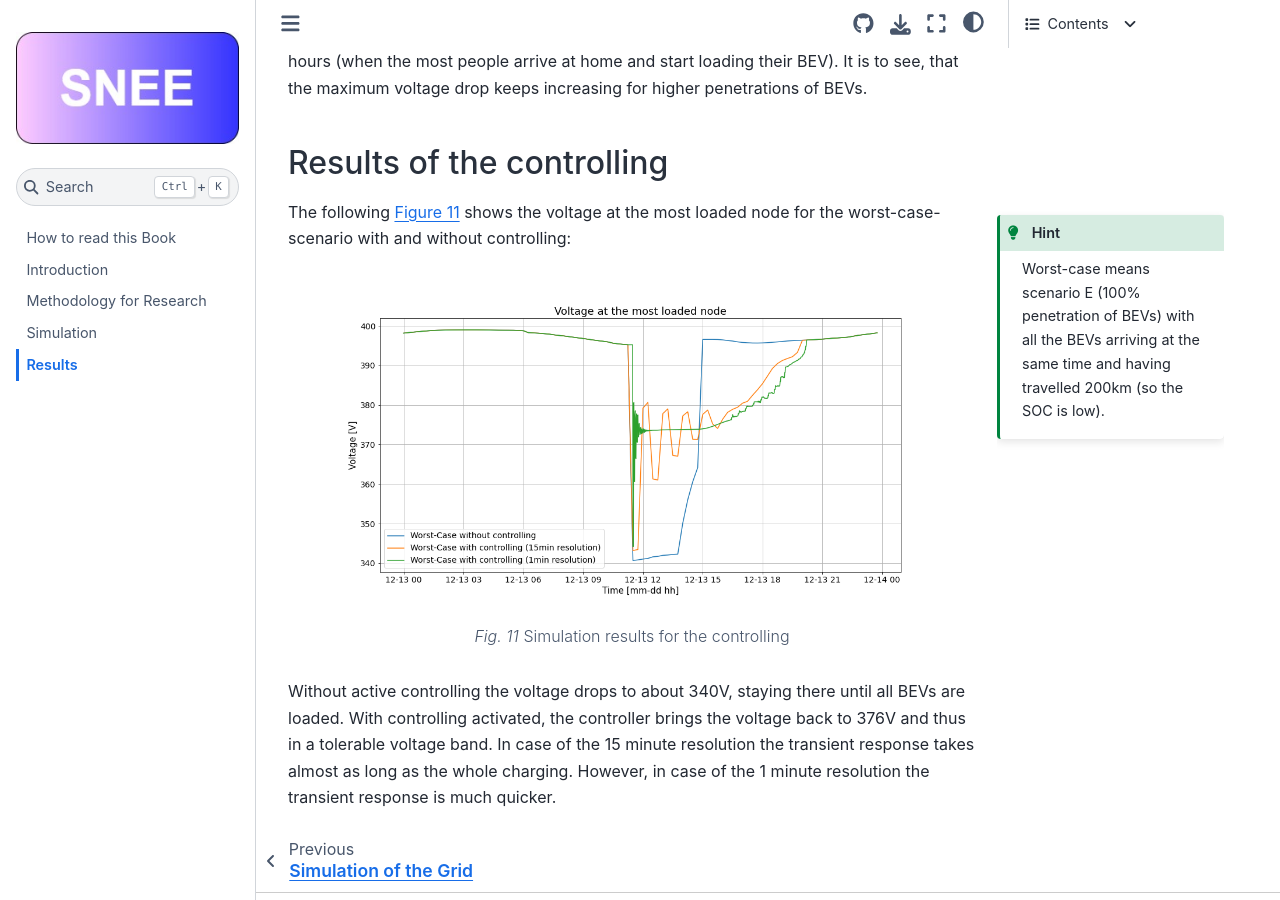
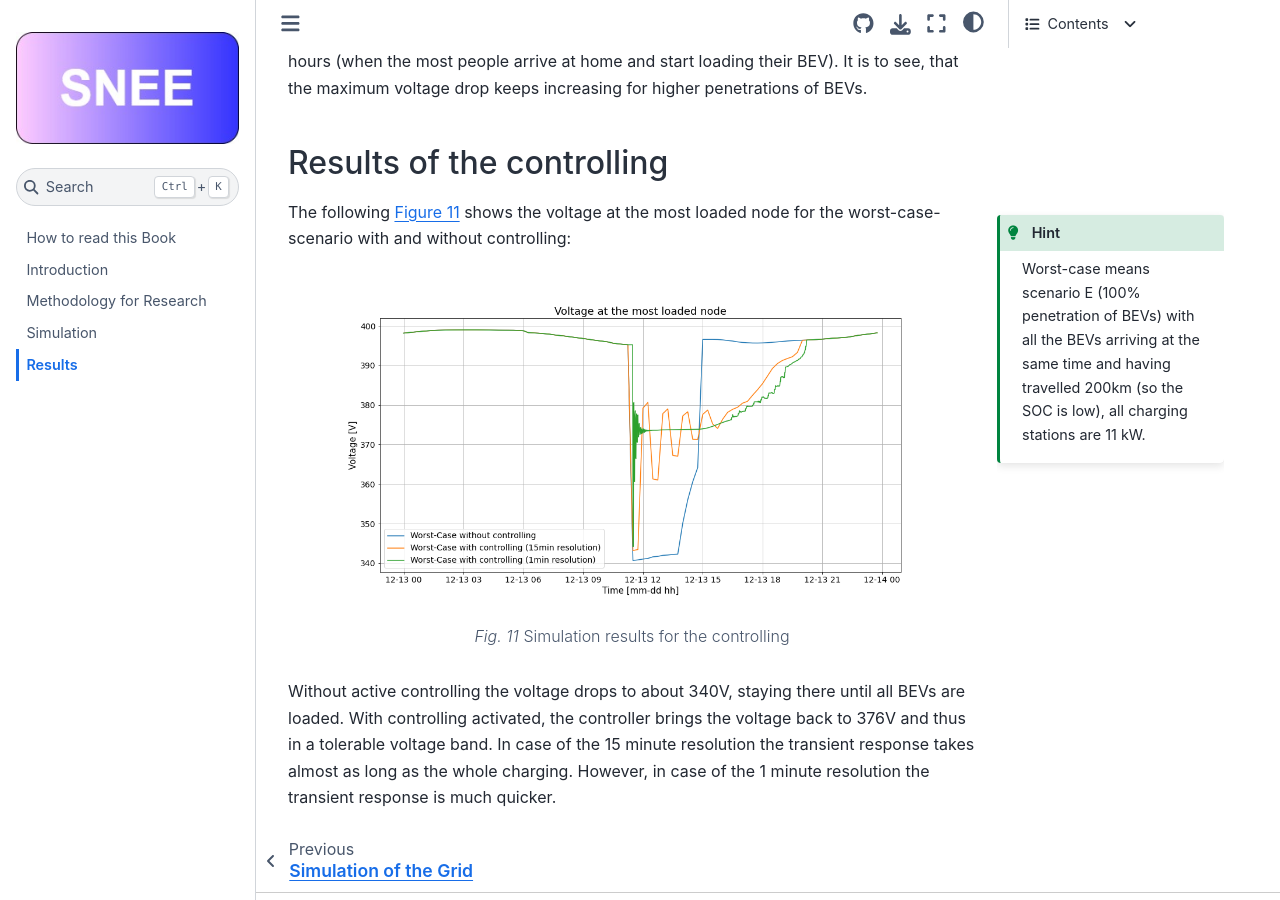
Before and after one commit to AndreGismo/SNEE-Projekt, a Jupyter Book: the page built from results.md, in a window 1280 px wide and 900 px high, scrolled down 2136 px. Built offline with Jupyter Book 1.0.4 settings and Sphinx 7.4.7 and the Sphinx Book theme 1.1.4, drawn with Linux system fonts in a browser that asks for light colours.

Commit message:
Verweise aktualisiert im jupyter book

`````diff
--- a/results.md
+++ b/results.md
@@ -1,7 +1,7 @@
 # Discussion of the Results
 
 
-In this chapter the results of simulating the different [scenarios](tab1) are beeing summarized. In the following the results for each component are discussed. Furthermore the effect of the controlling is discussed.
+In this chapter the results of simulating the different [scenarios](tab2) are beeing summarized. In the following the results for each component are discussed. Furthermore the effect of the controlling is discussed.
 
 
 ## Results of the Transformer
@@ -14,7 +14,7 @@
 
 ```{figure} img/res_trafo.png
 :name: fig8
-:width: 700px
+:width: 900px
 Simulation results for the transformer
 ```
 
@@ -28,7 +28,7 @@
 
 ```{figure} img/res_line.png
 :name: fig9
-:width: 700px
+:width: 900px
 Simulation results for the most loaded line
 ```
 
@@ -42,7 +42,7 @@
 
 ```{figure} img/res_bus.png
 :name: fig10
-:width: 700px
+:width: 900px
 Simulation results for the most loaded nodes
 ```
 
@@ -55,7 +55,7 @@
 ````{margin}
 ```{admonition} Hint
 :class: hint
-Worst-case means scenario E (100% penetration of BEVs) with all the BEVs arriving at the same time and having travelled 200km (so the SOC is low).
+Worst-case means scenario E (100% penetration of BEVs) with all the BEVs arriving at the same time and having travelled 200km (so the SOC is low), all charging stations are 11 kW.
 ```
 ````
 
@@ -63,7 +63,7 @@
 
 ```{figure} img/res_controlling.png
 :name: fig11
-:width: 700px
+:width: 900px
 Simulation results for the controlling
 ```
 
`````
Also changed, not shown: dummy.md (+7 -7 lines), intro.ipynb, simulation.ipynb.
